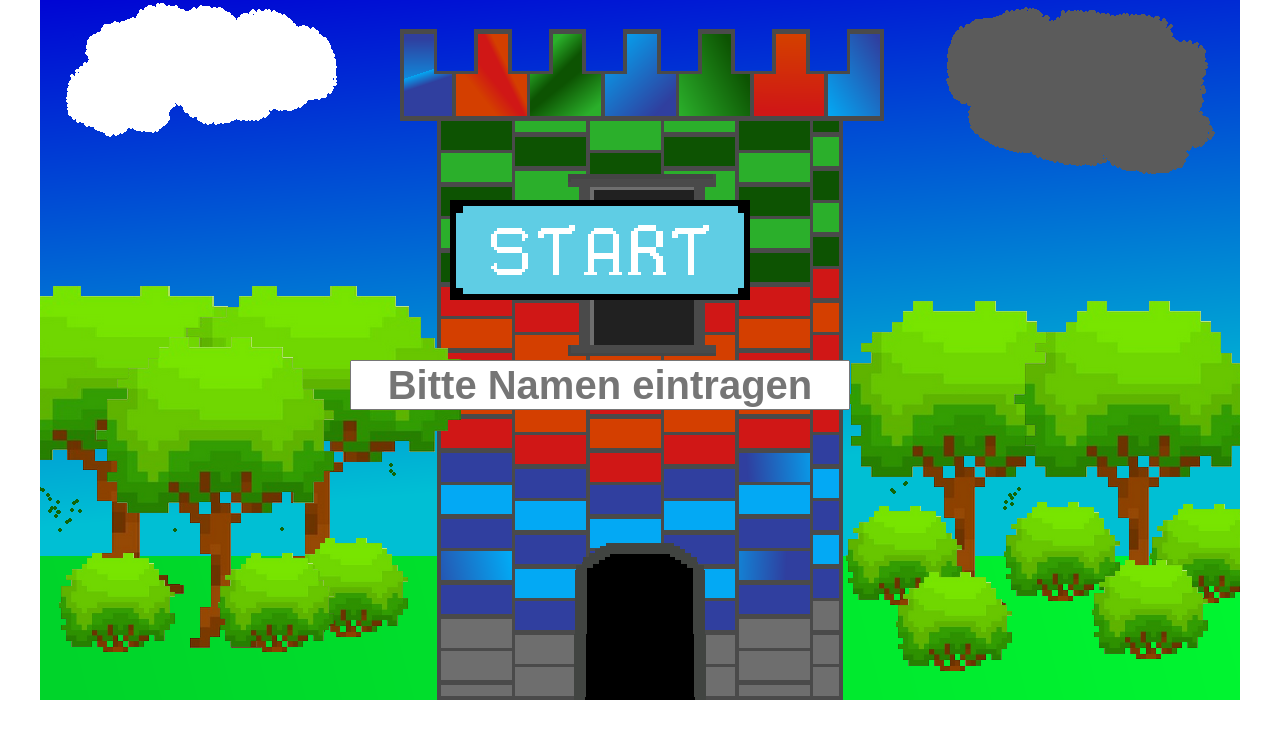
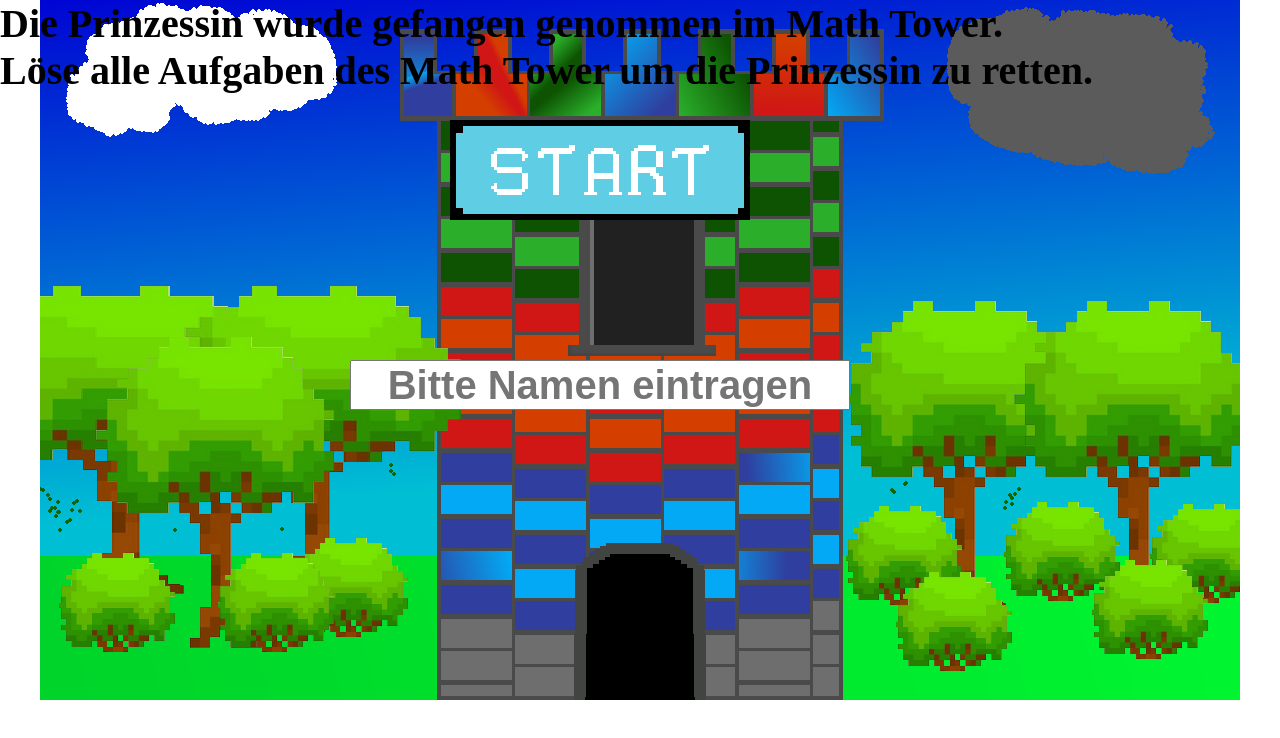
Before and after one commit to Alex-Rechtin/Rechtin_Projekt, a plain HTML site: page Projekt/Rechtin/index.html in a window 1280 px wide. Drawn offline with Linux system fonts and the light colour scheme.

Commit message:
text eingebracht werbetext

```diff
--- a/Projekt/Rechtin/css/layout.css
+++ b/Projekt/Rechtin/css/layout.css
@@ -18,6 +18,11 @@ body, input {
     font-size: 40px;
     font-weight: bold;
     text-align: center;
+}
+
+#story-text{
+    font-weight: bold;
+    text-align:left;
 }
 
 #name-des-spielers{
@@ -113,7 +118,7 @@ input:not([type=submit]) {
 
 #startbutton{
     background-image: url("../pics/startbutton.png");
-    top: 25%;
+    top: 15%;
     left: 450px;
 }
 
--- a/Projekt/Rechtin/index.html
+++ b/Projekt/Rechtin/index.html
@@ -7,6 +7,8 @@
   </head>
 
   <body>
+    <div id="story-text">Die Prinzessin wurde gefangen genommen im Math Tower. <br>
+      Löse alle Aufgaben des Math Tower um die Prinzessin zu retten.</div>
     <input id="name-des-spielers" type="text" placeholder="Bitte Namen eintragen">
     <div id="aufgabe">
     <h1 id="etagennummer">1</h1>
--- a/Projekt/Rechtin/js/main.js
+++ b/Projekt/Rechtin/js/main.js
@@ -11,6 +11,8 @@ const zahl2 = document.querySelector("#sum2");
 // Die div container
 const aufgabe = document.querySelector("#aufgabe");
 const spiel = document.querySelector("#spiel");
+const storytext = document.querySelector("#story-text")
+
 //Der Text ob richtige Tür oder falsche Tür
 const divtext = document.querySelector("#text");
 
@@ -56,7 +58,7 @@ gehtWeg();
 // lässt beim drücken vom startbutton die methode kommtwieder anwenden und denn startbutton verschwinden
 startbutton.addEventListener("click", (e) =>{
     if(namedesSpielers.value !== ""){
-
+        storytext.textContent = "";
         // input feld namedesSpielers wird beim drücken von weiter verschwinden
         namedesSpielers.style.display ="none";
         console.log(namedesSpielers.value);
```
Also changed, not shown: Projekt/Rechtin/css/urkunde.css (+10 -1 lines), Projekt/Rechtin/urkunde.html (+3 -1 lines), Projekt/Rechtin/pics/UrkundeWort.png.
